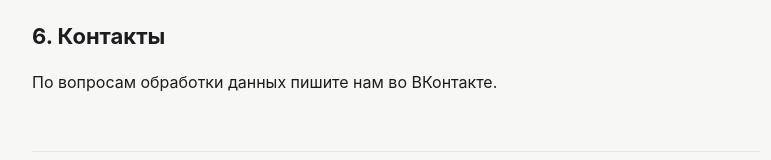
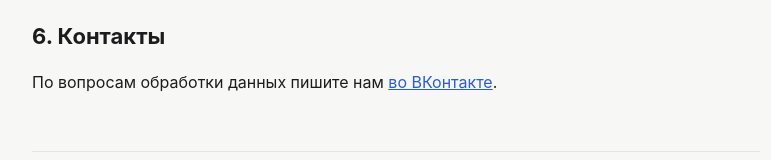
Before and after one commit to zeddd-app/zeddd-app.github.io, a plain HTML site: page privacy.html in a window 1280 px wide. Shown: the part 1084-1244 px from the top of the page, without its empty margins (244-1015 px from the left). Drawn offline with Linux system fonts and the light colour scheme.

Commit message:
update privacy.html

```diff
--- a/privacy.html
+++ b/privacy.html
@@ -41,7 +41,7 @@
 <p>Отключите приложение ZEDDD в настройках аккаунта VK ID (раздел подключённых сервисов) — после этого ключ перестаёт действовать. Либо напишите нам — мы удалим ключ и связанные данные в течение 24 часов.</p>
 
 <h2>6. Контакты</h2>
-<p id="vk-contact">По вопросам обработки данных пишите нам во ВКонтакте.</p>
+<p id="vk-contact">По вопросам обработки данных пишите нам <a href="https://vk.com/id691106140" target="_blank" rel="noopener">во ВКонтакте</a>.</p>
 
 <footer>© 2026 ZEDDD · <a href="./">Главная</a></footer>
 </div>
```
